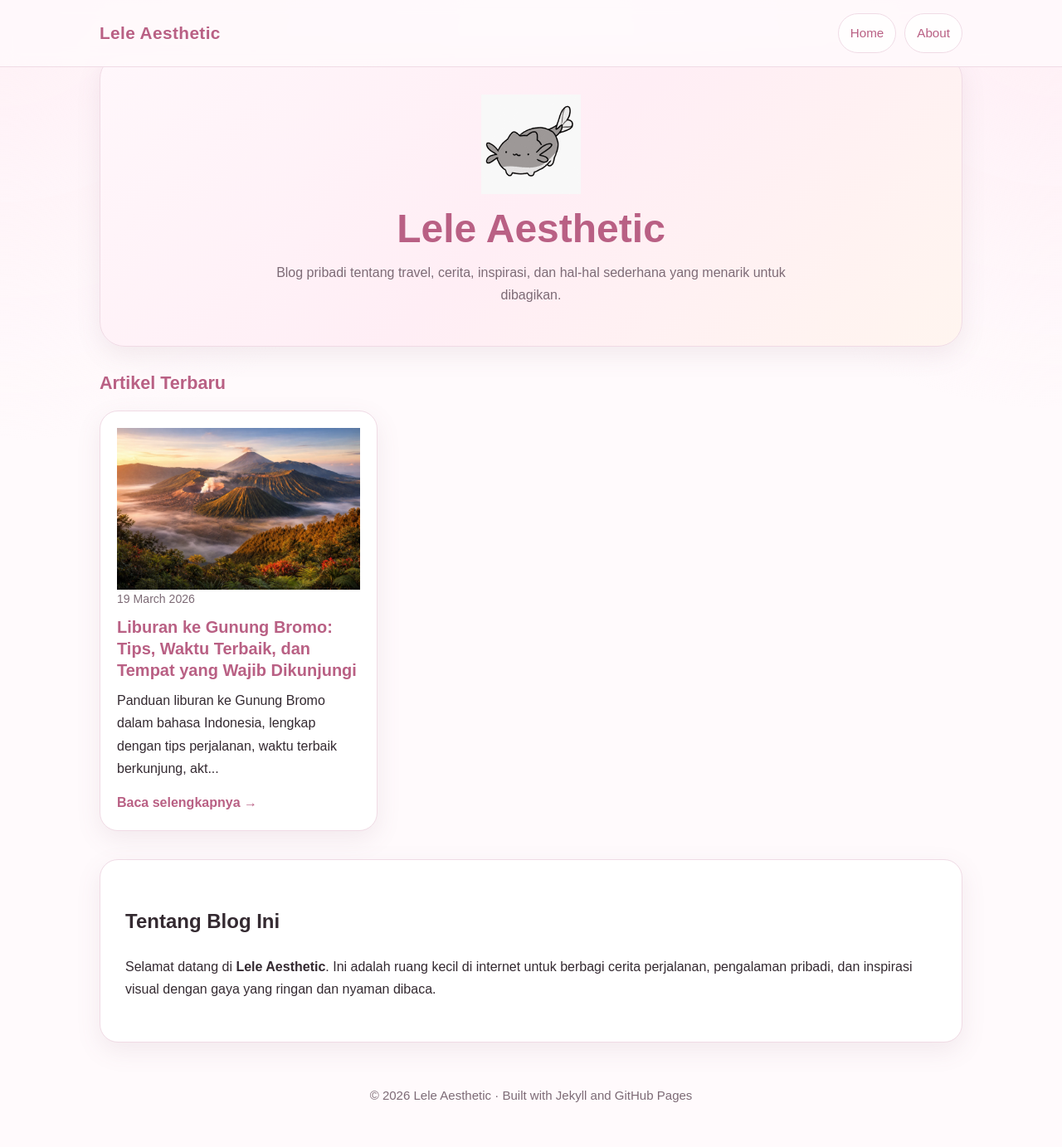
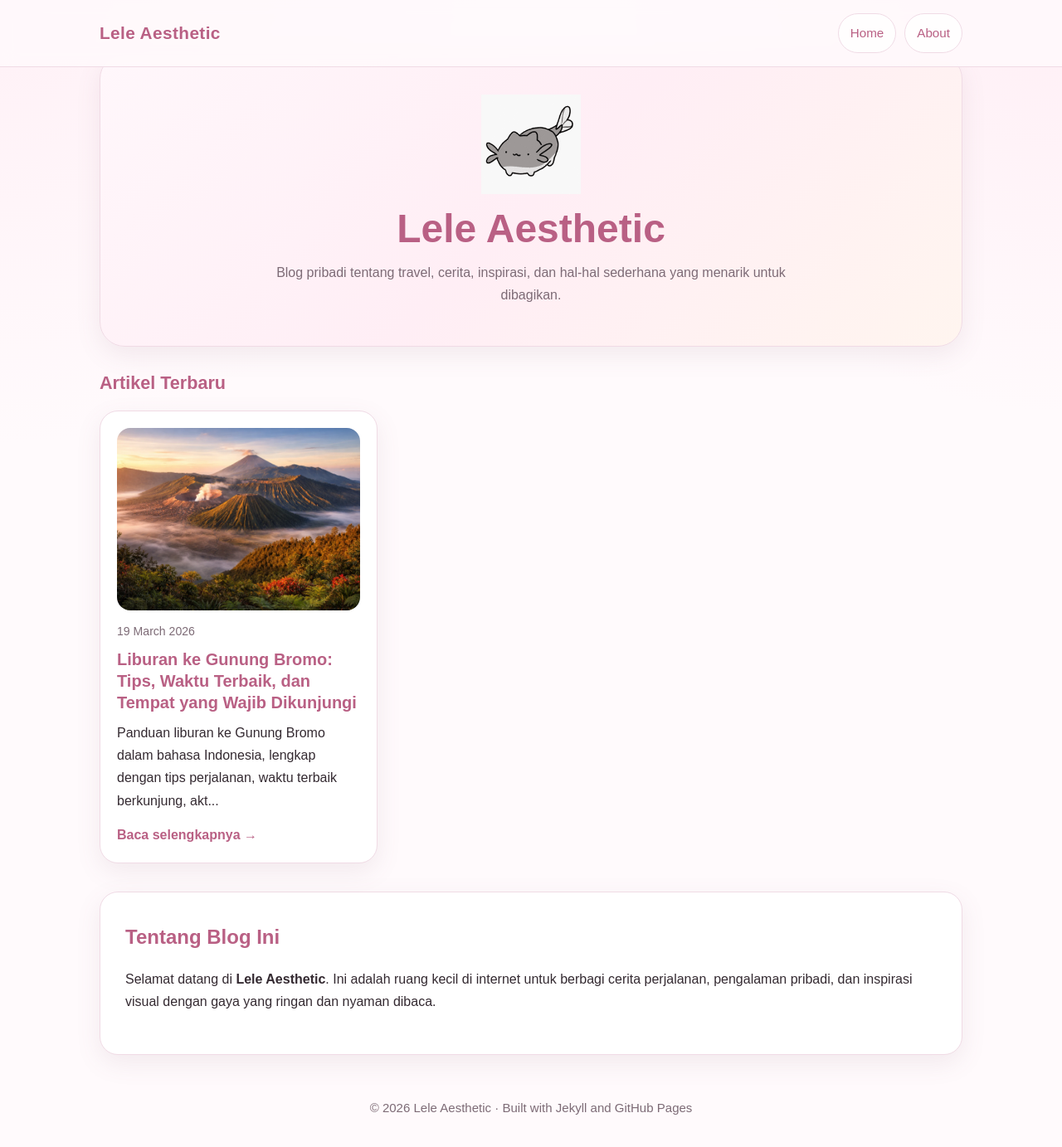
Before and after one commit to vwebe/lele, a Jekyll site: the page built from index.md, in a window 1280 px wide and 1400 px high, scrolled down 44 px. Shown: the top 1383 px of the window at 83% size. Built offline with Jekyll 4.4.1, drawn with Linux system fonts in a browser that asks for light colours.

Commit message:
Update style.css

```diff
--- a/assets/css/style.css
+++ b/assets/css/style.css
@@ -453,3 +453,16 @@ a {
     max-width: 100px;
   }
 }
+.post-card img {
+  width: 100%;
+  height: 220px;
+  object-fit: cover;
+  border-radius: 16px;
+  margin-bottom: 14px;
+}
+
+.page-card h2 {
+  margin-top: 0;
+  margin-bottom: 12px;
+  color: var(--primary-dark);
+}
```
